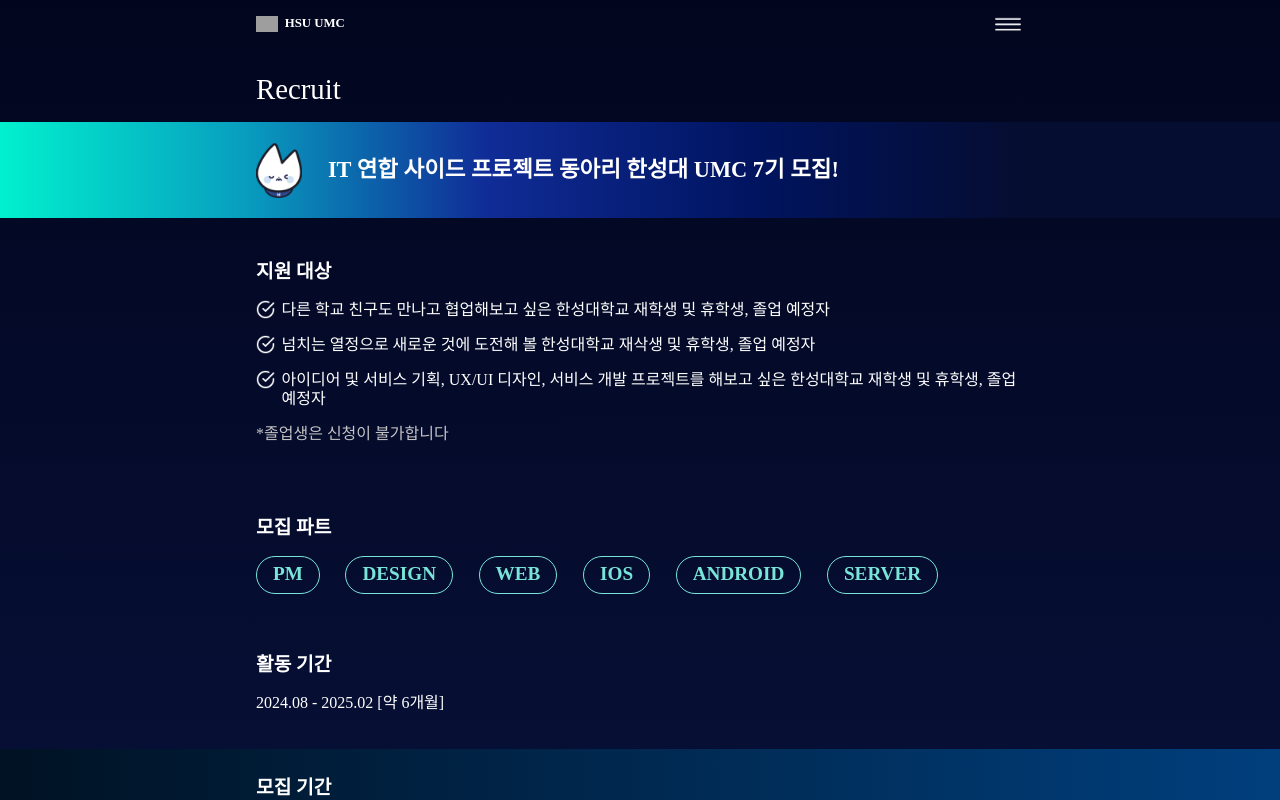
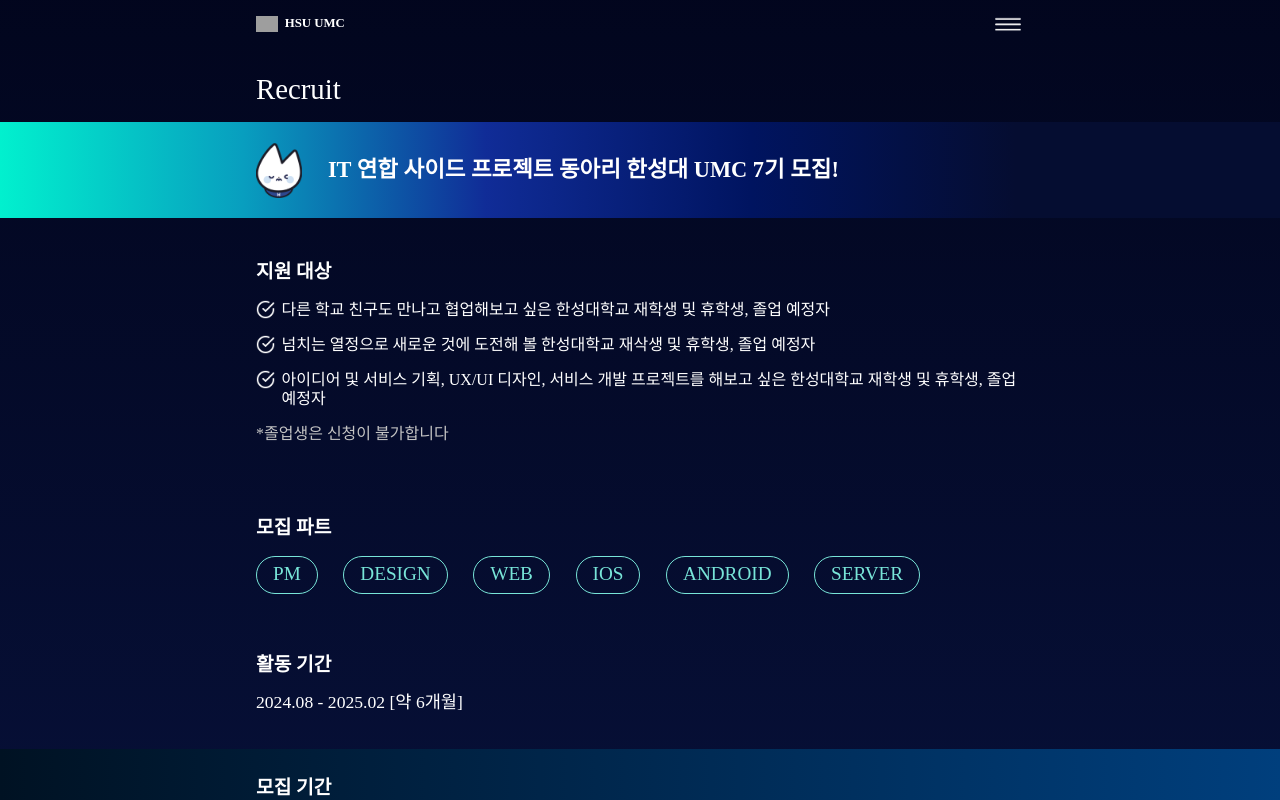
Before and after one commit to 7th-UMC/FE, a React (Vite) app: page /recruit in a window 1280 px wide. Shown: the top 800 px of the page. Built offline with nearby package versions, Linux system fonts and the light colour scheme; grey boxes are pictures that could not be loaded; a web font is replaced by a local one.

Commit message:
💄 recruit_전체적인 폰트 두께 수정

```diff
--- a/src/components/Recruit/ActiveDate/ActiveDate.jsx
+++ b/src/components/Recruit/ActiveDate/ActiveDate.jsx
@@ -28,13 +28,13 @@ const ActiveP = styled.p`
 `
 
 const ActiveP2 = styled.p`
-    font-size: 2rem;
-    font-weight: 400;
+    font-size: 2.2rem;
+    font-weight: 300;
     line-height: 2.387rem;
     color: ${colors.white};
 
     @media screen and (max-width: 430px) {
-        font-size: 1.4rem;
+        font-size: 1.5rem;
         line-height: 1.432rem;
     }
 `
--- a/src/components/Recruit/Competency/item-competency.jsx
+++ b/src/components/Recruit/Competency/item-competency.jsx
@@ -3,7 +3,7 @@ import colors from "../../../styles/colors";
 
 const ItemP = styled.p`
     font-size: 2rem;
-    font-weight: 400;
+    font-weight: 300;
     line-height: 3.8rem;
     color: ${colors.white};
 
--- a/src/components/Recruit/Content/Term/item-term.jsx
+++ b/src/components/Recruit/Content/Term/item-term.jsx
@@ -27,7 +27,7 @@ const ContentImg = styled.img`
 
 const ContentP = styled.p`
     font-size: 2rem;
-    font-weight: 400;
+    font-weight: 300;
     line-height: 2.387rem;
     color: ${colors.white};
 
--- a/src/components/Recruit/Content/Term/list-term.jsx
+++ b/src/components/Recruit/Content/Term/list-term.jsx
@@ -47,7 +47,7 @@ const ContentImg = styled.img`
 
 const ContentP = styled.p`
     font-size: 2rem;
-    font-weight: 400;
+    font-weight: 300;
     line-height: 2.387rem;
     color: ${colors.white};
 
--- a/src/components/Recruit/Content/Vacation/item-vacation.jsx
+++ b/src/components/Recruit/Content/Vacation/item-vacation.jsx
@@ -27,7 +27,7 @@ const ContentImg = styled.img`
 
 const ContentP = styled.p`
     font-size: 2rem;
-    font-weight: 400;
+    font-weight: 300;
     line-height: 2.387rem;
     color: ${colors.white};
 
--- a/src/components/Recruit/Information/item-information.jsx
+++ b/src/components/Recruit/Information/item-information.jsx
@@ -27,7 +27,7 @@ const ItemImg = styled.img`
 
 const ItemP = styled.p`
     font-size: 2rem;
-    font-weight: 400;
+    font-weight: 300;
     line-height: 2.387rem;
     color: ${colors.white};
 
--- a/src/components/Recruit/Part/item-part.jsx
+++ b/src/components/Recruit/Part/item-part.jsx
@@ -10,7 +10,7 @@ const ItemContainer = styled.div`
     align-items: center;
     text-align: center;
     font-size: 2.4rem;
-    font-weight: 600;
+    font-weight: 500;
     line-height: 2.864rem;
     color: ${colors.recruitColor2};
 
--- a/src/components/Recruit/People/item-people.jsx
+++ b/src/components/Recruit/People/item-people.jsx
@@ -26,7 +26,7 @@ const ItemImg = styled.img`
 
 const ItemP = styled.p`
     font-size: 2rem;
-    font-weight: 400;
+    font-weight: 300;
     line-height: 2.387rem;
     color: ${colors.white};
 
--- a/src/components/Recruit/People/list-people.jsx
+++ b/src/components/Recruit/People/list-people.jsx
@@ -8,7 +8,7 @@ const ListContainer = styled.div`
 
 const ListP = styled.p`
     font-size: 2rem;
-    font-weight: 400;
+    font-weight: 300;
     line-height: 2.387rem;
     color: ${colors.recruitColor};
 
--- a/src/components/Recruit/SNS/SNS.jsx
+++ b/src/components/Recruit/SNS/SNS.jsx
@@ -26,7 +26,7 @@ const SNSP = styled.p`
 
 const SNSP2 = styled.p`
     font-size: 2rem;
-    font-weight: 400;
+    font-weight: 300;
     line-height: 2.387rem;
     color: ${colors.recruitColor};
 
--- a/src/components/Recruit/SNS/item-sns.jsx
+++ b/src/components/Recruit/SNS/item-sns.jsx
@@ -27,7 +27,7 @@ const ItemImg = styled.img`
 
 const ItemP = styled.p`
     font-size: 2rem;
-    font-weight: 400;
+    font-weight: 300;
     line-height: 2.387rem;
     color: ${colors.white};
 
@@ -41,7 +41,7 @@ const ItemLink = styled.a`
     text-decoration: underline;
     cursor: pointer;
     font-size: 2rem;
-    font-weight: 400;
+    font-weight: 300;
     line-height: 2.387rem;
     color: ${colors.white};
 
```
